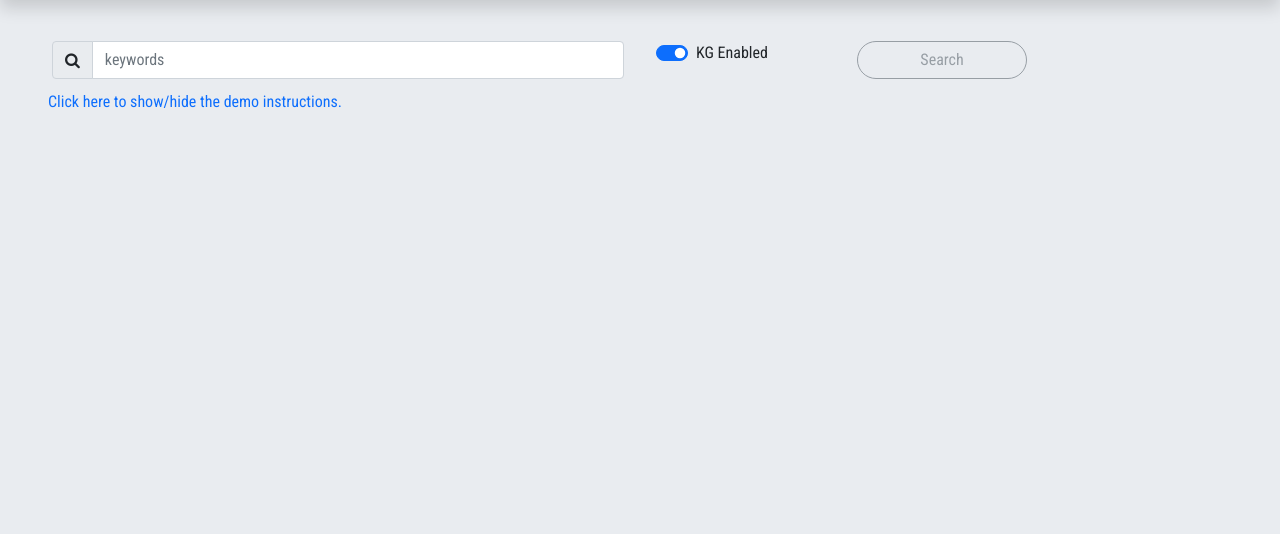
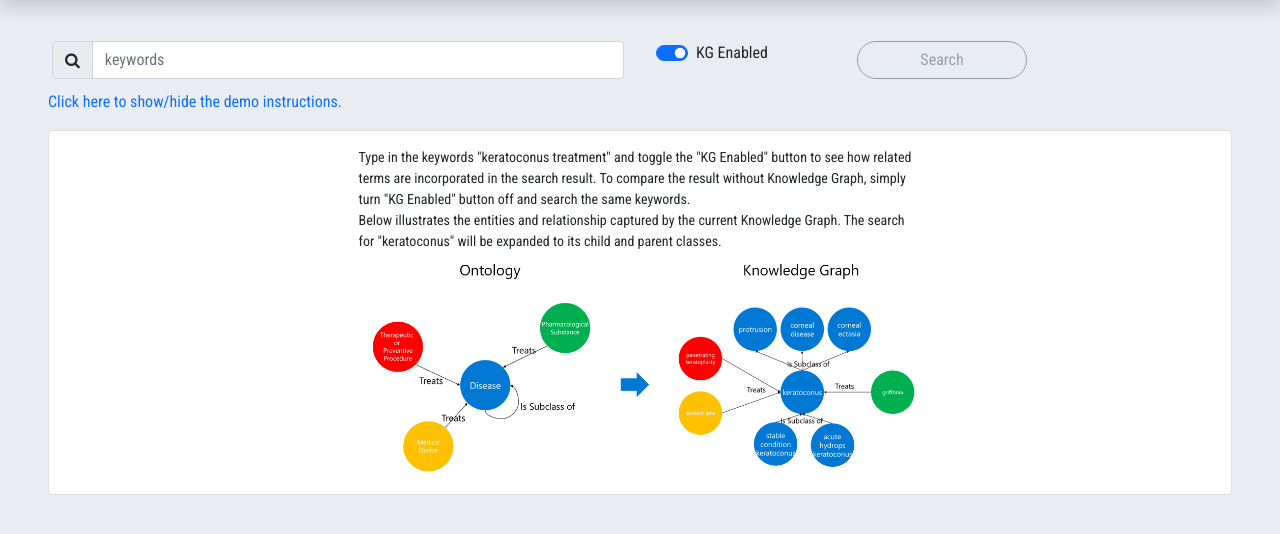
Before and after one commit to microsoft/dstoolkit-kg-search, a Flask app: page / in a window 1280 px wide. Shown: the part 58-592 px from the top of the page. Run offline with Flask 2, Linux system fonts and the light colour scheme; parts of the project's set-up code (start-up, migrations or seed data) failed here and were passed over.

Commit message:
make demo instruction display by default

```diff
--- a/ui/templates/index.html
+++ b/ui/templates/index.html
@@ -48,11 +48,11 @@
 
 
   <p class="mt-2">
-    <a class="link-primary" data-bs-toggle="collapse" href="#collapseExample" role="button" aria-expanded="false" aria-controls="collapseExample">
+    <a class="link-primary" data-bs-toggle="collapse" href="#collapseExample" role="button" aria-expanded="true" aria-controls="collapseExample">
       Click here to show/hide the demo instructions.
     </a>
   </p>
-  <div class="collapse" id="collapseExample">
+  <div class="collapse show" id="collapseExample">
     <div class="card card-body">
       <div class="row row-cols-3 small">
         <div class="col-3"></div>
```
